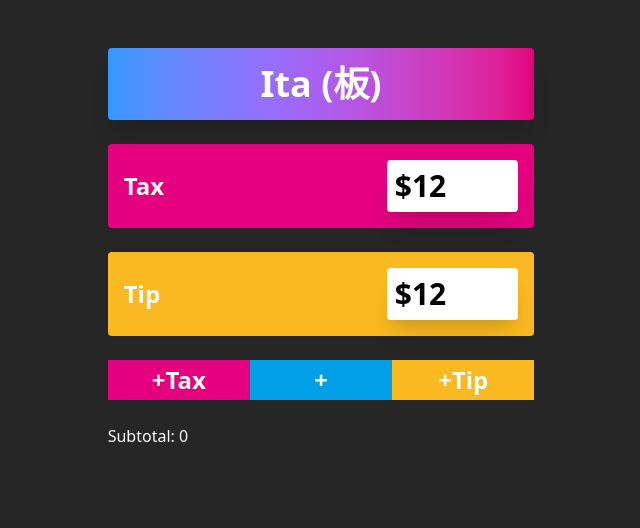
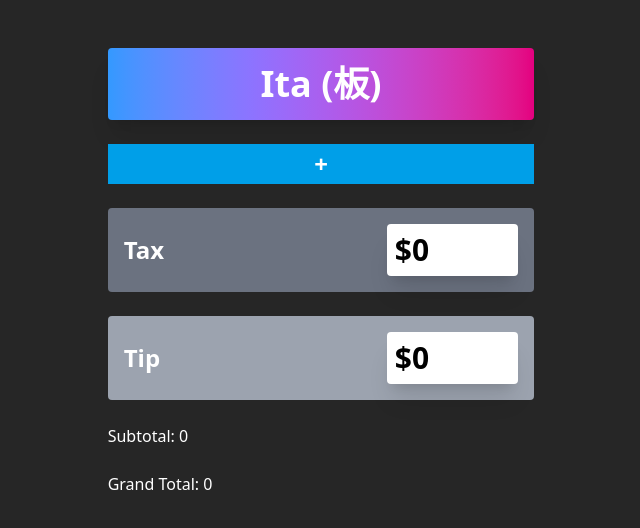
Before and after one commit to ninjawarrior1337/geta, a SvelteKit app: page / in a window 1280 px wide. Shown: the top 528 px of the page, without its empty margins (319-959 px from the left). Built offline with nearby package versions, Linux system fonts and the light colour scheme.

Commit message:
add tax and tip fields

```diff
--- a/src/routes/+page.svelte
+++ b/src/routes/+page.svelte
@@ -1,8 +1,14 @@
 <script lang="ts">
     import PlateItem from "./PlateItem.svelte";
-
-    import { PlateStore, SubtotalStore } from "../store";
+    import {slide} from "svelte/transition"
     import type { PlateUpdate } from "../types";
+    import {
+        PlateStore,
+        SubtotalStore,
+        TaxStore,
+        TipStore,
+        GrandTotalStore,
+    } from "../store";
 
     const updatePlate = (idx: number, p: PlateUpdate) => {
         PlateStore.update((s) => {
@@ -29,6 +35,7 @@
                 type: "plate",
                 color: "#39f",
                 price: 0,
+                id: Date.now()
             },
         ]);
     };
@@ -44,8 +51,9 @@
             Ita (板)
         </h1>
 
-        {#each $PlateStore as p, i}
+        {#each $PlateStore as p, i (p.id)}
             {#if p.type == "plate"}
+                <div transition:slide>
                     <PlateItem
                         plateData={p}
                         on:delete={() => removePlate(i)}
@@ -53,23 +61,36 @@
                             updatePlate(i, { color: e.detail });
                         }}
                         on:priceChange={(e) => {
-                        updatePlate(i, {price: e.detail})
+                            updatePlate(i, { price: e.detail });
                         }}
                     />
+                </div>
             {/if}
         {/each}
 
-        <PlateItem plateData={{type: "tax", price: 12}}></PlateItem>
-        <PlateItem plateData={{type: "tip", price: 12}}></PlateItem>
-
         <div
-            class="grid grid-cols-3 text-2xl font-bold children:p-1 first:rounded-l children:last:rounded-r"
+            class="grid grid-cols-1 text-2xl font-bold children:p-1 first:rounded-l children:last:rounded-r"
         >
-            <button class="bg-muse">+Tax</button>
+            <!-- <button class="bg-muse">+Tax</button> -->
             <button on:click={addPlate} class="bg-aqours">+</button>
-            <button class="bg-niji">+Tip</button>
+            <!-- <button class="bg-niji">+Tip</button> -->
         </div>
 
+        <PlateItem
+            on:priceChange={(e) =>
+                TaxStore.update((p) => {
+                    p.price = e.detail;
+                    return p;
+                })}
+            plateData={$TaxStore}
+        />
+        <PlateItem on:priceChange={(e) =>
+            TipStore.update((p) => {
+                p.price = e.detail;
+                return p;
+            })} plateData={$TipStore} />
+
         <div>Subtotal: {$SubtotalStore}</div>
+        <div>Grand Total: {$GrandTotalStore}</div>
     </div>
 </div>
--- a/src/routes/PlateItem.svelte
+++ b/src/routes/PlateItem.svelte
@@ -2,6 +2,7 @@
     import { SelectableColors, type PlateData, type SelectableColor } from "../types";
     import { createEventDispatcher } from "svelte";
     import PlateIcon from "./PlateIcon.svelte";
+    import {scale} from "svelte/transition"
 
     export let plateData: PlateData;
 
@@ -49,7 +50,8 @@
 
         {#if showMenu}
             <div
-                class="absolute top-full left-full mt-2 w-48 p-4 bg-trueGray-7 grid grid-rows-3 grid-cols-3 gap-4 rounded-xl z-100 shadow-xl -translate-x-full"
+                class="absolute top-full left-full mt-2 w-48 p-4 bg-trueGray-7 grid grid-rows-3 grid-cols-3 gap-4 rounded-xl z-100 shadow-xl -translate-x-full origin-tr"
+                transition:scale="{{}}"
             >
                 {#each SelectableColors as c}
                     <PlateIcon
@@ -67,7 +69,7 @@
 </div>
 {:else if plateData.type == "tax"}
 <div
-    class="flex items-center justify-between w-full p-4 font-bold text-2xl rounded relative bg-muse"
+    class="flex items-center justify-between w-full p-4 font-bold text-2xl rounded relative bg-gray-5"
 >
     <span>Tax</span>
     <div class="text-3xl p-2 bg-white text-black shadow-xl rounded w-4/12 flex items-center">
@@ -76,7 +78,7 @@
 </div>
 {:else if plateData.type == "tip"}
 <div
-    class="flex items-center justify-between w-full p-4 font-bold text-2xl rounded relative bg-niji"
+    class="flex items-center justify-between w-full p-4 font-bold text-2xl rounded relative bg-gray-4"
 >
     <span>Tip</span>
     <div class="text-3xl p-2 bg-white text-black shadow-xl rounded w-4/12 flex items-center">
--- a/src/store.ts
+++ b/src/store.ts
@@ -1,13 +1,21 @@
 import {writable, derived} from "svelte/store"
-import type { PlateData } from "./types"
+import type { IPlateData, PlateData } from "./types"
 
-const PlateStore = writable<PlateData[]>([
+const PlateStore = writable<IPlateData[]>([
 
 ])
+
+const TaxStore = writable<PlateData>({type: "tax", price: 0})
+const TipStore = writable<PlateData>({type: "tip", price: 0})
 
 const SubtotalStore = derived([PlateStore], ([s]) => {
     const sum = s.filter(i => i.type == "plate").reduce((a, b) => a+b.price, 0)
     return Math.round((sum + Number.EPSILON) * 100) / 100
 })
 
-export {PlateStore, SubtotalStore}
+const GrandTotalStore = derived([SubtotalStore, TaxStore, TipStore], ([st, ta, ti]) => {
+    const sum = st+ta.price+ti.price
+    return Math.round((sum + Number.EPSILON) * 100) / 100
+})
+
+export {PlateStore, SubtotalStore, TaxStore, TipStore, GrandTotalStore}
--- a/src/types.ts
+++ b/src/types.ts
@@ -14,19 +14,19 @@ export const SelectableColors = [
 
 export type SelectableColor = typeof SelectableColors[number]
 
-type IPlateData = {
-    type: "plate",
+export type IPlateData = {
+    type: "plate"
+    id: number
     color: SelectableColor
     price: number
-
 }
 
-type ITaxData = {
+export type ITaxData = {
     type: "tax"
     price: number
 }
 
-type ITipData = {
+export type ITipData = {
     type: "tip"
     price: number
 }
```
Lines whose indentation alone changed are shown as unchanged.
